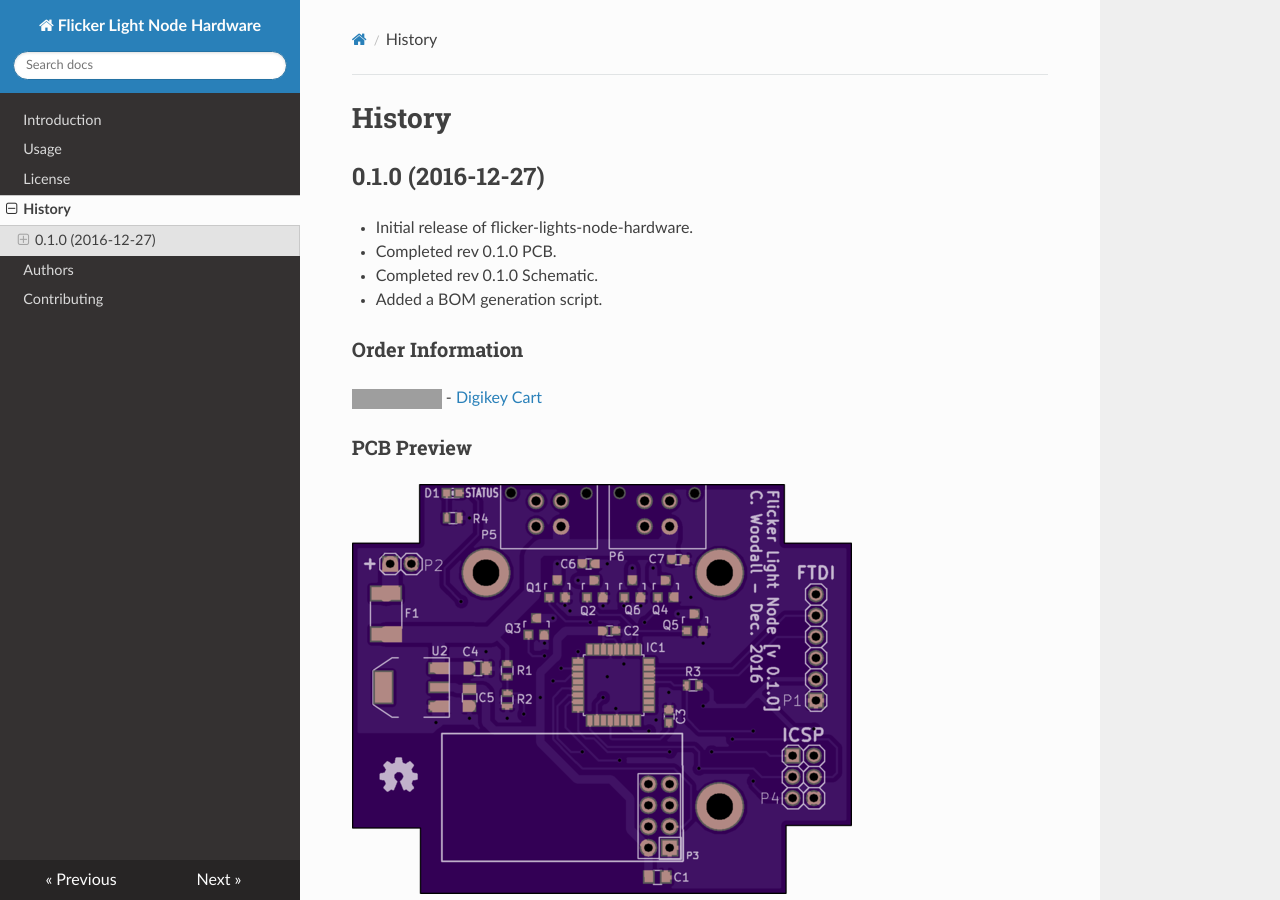
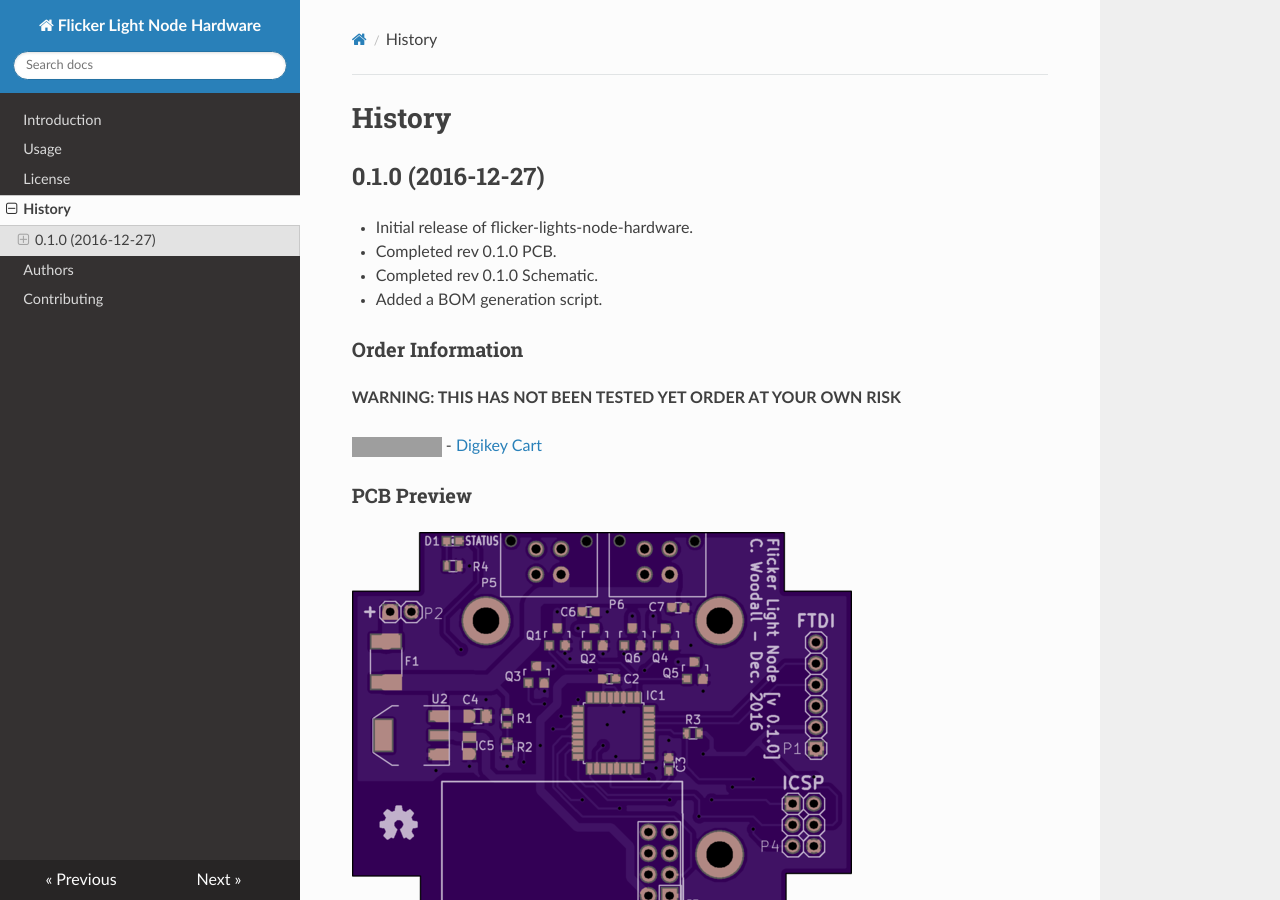
Before and after one commit to cwoodall/flicker-light-node-hardware, an MkDocs documentation site: the page built from docs/history.md, in a window 1280 px wide and 900 px high. Built offline with MkDocs 1.6.1, drawn with Linux system fonts in a browser that asks for light colours; nearby versions of some CDN libraries; old or Windows-style settings are respelled for this version of MkDocs; grey boxes are pictures that could not be loaded.

Commit message:
updated history file with a warning about the order information

```diff
--- a/docs/history.md
+++ b/docs/history.md
@@ -9,6 +9,8 @@
 
 ### Order Information
 
+**WARNING: THIS HAS NOT BEEN TESTED YET ORDER AT YOUR OWN RISK**
+
 <a href="https://oshpark.com/shared_projects/M30of3XY"><img src="https://oshpark.com/assets/badge-5b7ec47045b78aef6eb9d83b3bac6b1920de805e9a0c227658eac6e19a045b9c.png" alt="Order from OSH Park"></img></a>
 - [Digikey Cart](http://www.digikey.com/short/3r7ztf)
 
```
